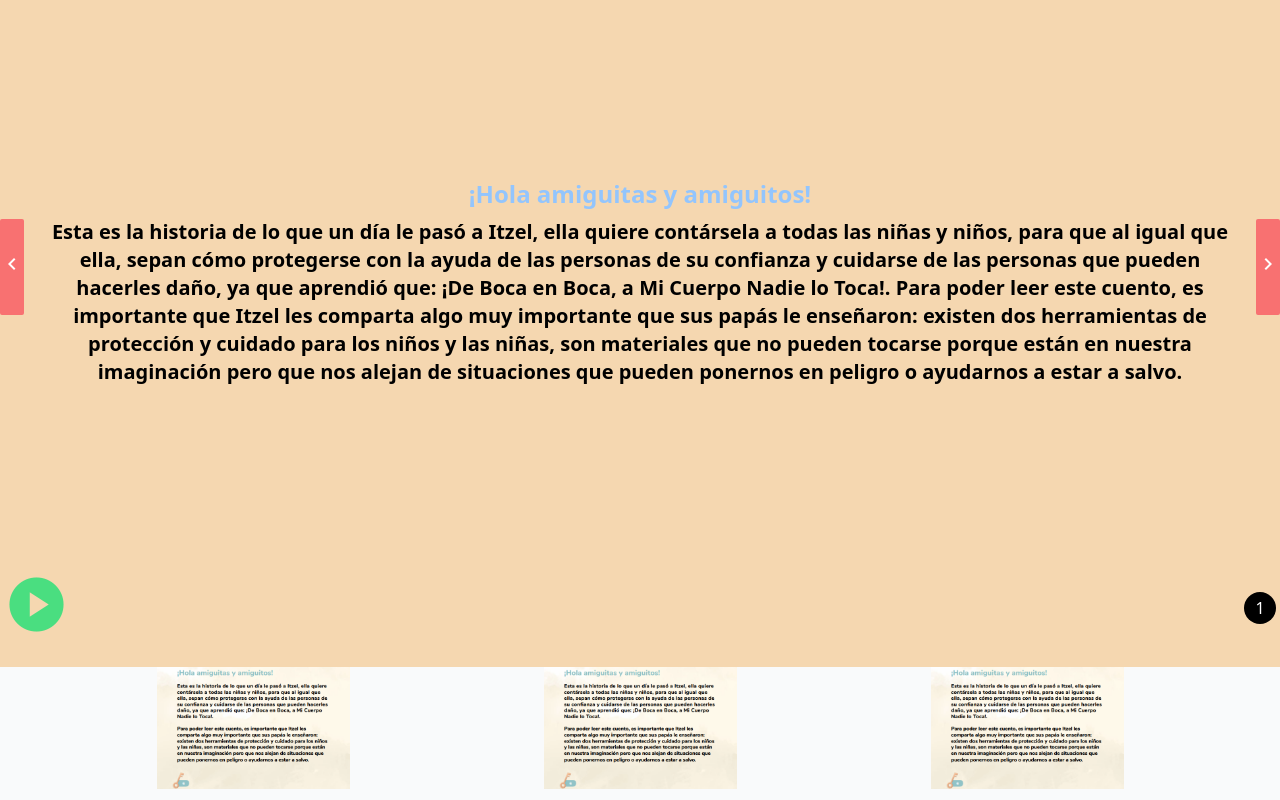
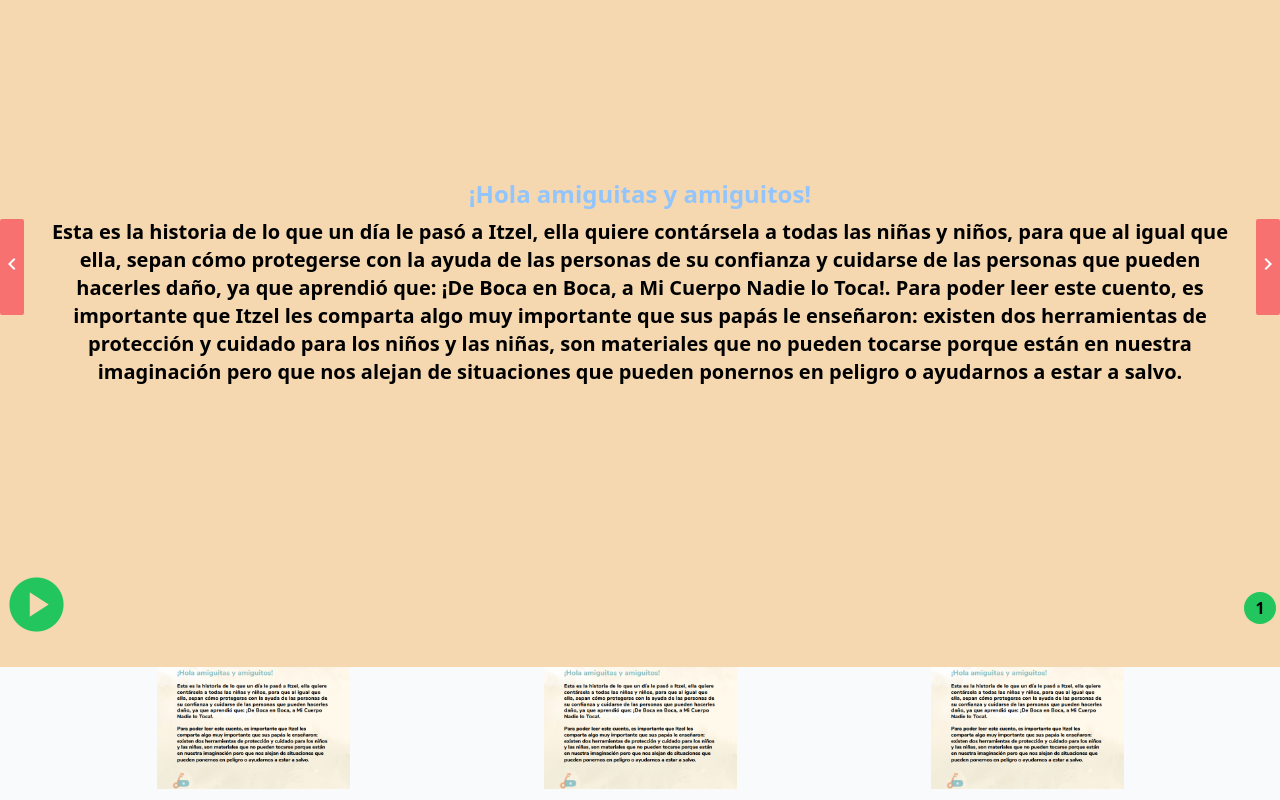
Before and after one commit to CarlosMoralesR/Tribunales-Amigables-Audiocuentos, a React (Vite) app in the folder cuento-v1/: page / in a window 1280 px wide. Both pictures are taken after a click on the button "Leer cuento". Built offline with nearby package versions, Linux system fonts and the light colour scheme.

Commit message:
fix: cambiando color de numero de pagina

```diff
--- a/cuento-v1/src/components/TextReader.tsx
+++ b/cuento-v1/src/components/TextReader.tsx
@@ -75,7 +75,7 @@ function TextReader(props: TextReaderProps) {
             className={`material-icons text-4xl ${
               isPlaying
                 ? "text-[#f58d9d] hover:text-[#f7778a]"
-                : "text-green-400 hover:text-green-500"
+                : "text-green-500 hover:text-green-600"
             }`}
             style={{ fontSize: "65px" }}
           >
@@ -84,7 +84,7 @@ function TextReader(props: TextReaderProps) {
         </button>
       </div>
       <div className="w-full flex justify-end my-auto">
-        <div className="flex items-center justify-center w-8 h-8 rounded-full bg-black text-white">
+        <div className="flex items-center justify-center w-8 h-8 rounded-full bg-green-500 text-black font-semibold">
           {props.currentPage}
         </div>
       </div>
```
